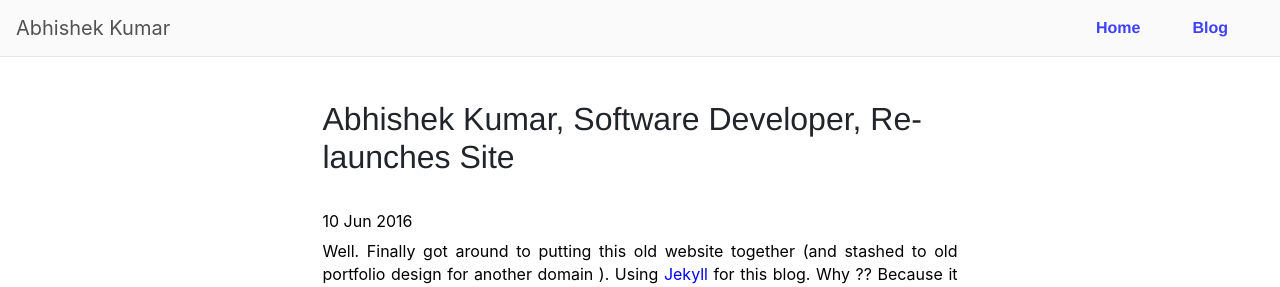
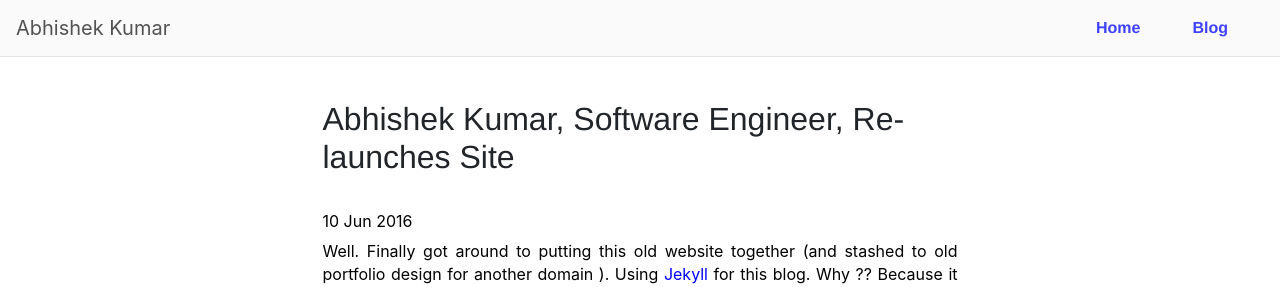
Before and after one commit to Mr-Kumar-Abhishek/brain-beats-blog, a Jekyll site: the page built from _posts/2016-06-10-abhishek-kumar-site-launched.md, in a window 1280 px wide. Shown: the top 287 px of the page. Built offline with Jekyll 4.4.1, drawn with Linux system fonts in a browser that asks for light colours; nearby versions of some CDN libraries; comment, search, counter and statistics services are not loaded.

Commit message:
update keywords of first post

```diff
--- a/_posts/2016-06-10-abhishek-kumar-site-launched.md
+++ b/_posts/2016-06-10-abhishek-kumar-site-launched.md
@@ -1,17 +1,17 @@
 ---
 layout: post
-title: "Abhishek Kumar, Software Developer, Re-launches Site"
+title: "Abhishek Kumar, Software Engineer, Re-launches Site"
 description: This is the first post of my blog. In this post I mention which platforms I am using and why I am using it. Some of the best platforms for blogging.
 subject: Abhishek Kumar Re-launches Site as Software Development Blog
 apple-title: Abhishek Kumar , Software Developer Re-launches Site
 app-name: Abhishek Kumar, Re-launces Site
-tweet-title: Abhishek Kumar, Software Developer Re-launches Site
+tweet-title: Abhishek Kumar, Software Engineer Re-launches Site
 tweet-description: This is the first post of my blog. In this post I mention which platforms I am using and why I am using it. Some of tthe best platforms for blogging.
 og-title: Abhishek Kumar, Software Developer Re-launches Site
-og-url: https://mr-kumar-abhishek.github.io/blog/2016/06/10/abhishek-kumar-site-launched/
-canonical-url: https://mr-kumar-abhishek.github.io/blog/2016/06/10/abhishek-kumar-site-launched
+og-url: https://mr-kumar.tk/blog/2016/06/10/abhishek-kumar-site-launched/
+canonical-url: https://mr-kumar.tk/blog/2016/06/10/abhishek-kumar-site-launched
 date: 2016-06-10
-keywords: Abhishek Kumar, Software Developer, Site Re-launched, blog, Abhishek, Kumar, Site, website
+keywords: Abhishek Kumar, Software Engineer, Software Developer, Site Re-launched, blog, Abhishek, Kumar, Site, website
 ---
 
 Well. Finally got around to putting this old website together (and stashed to old portfolio design for another domain ). Using [Jekyll](http://jekyllrb.com) for this blog. Why ?? Because it is just faster to use markdown and publish blog posts from a console.
```
